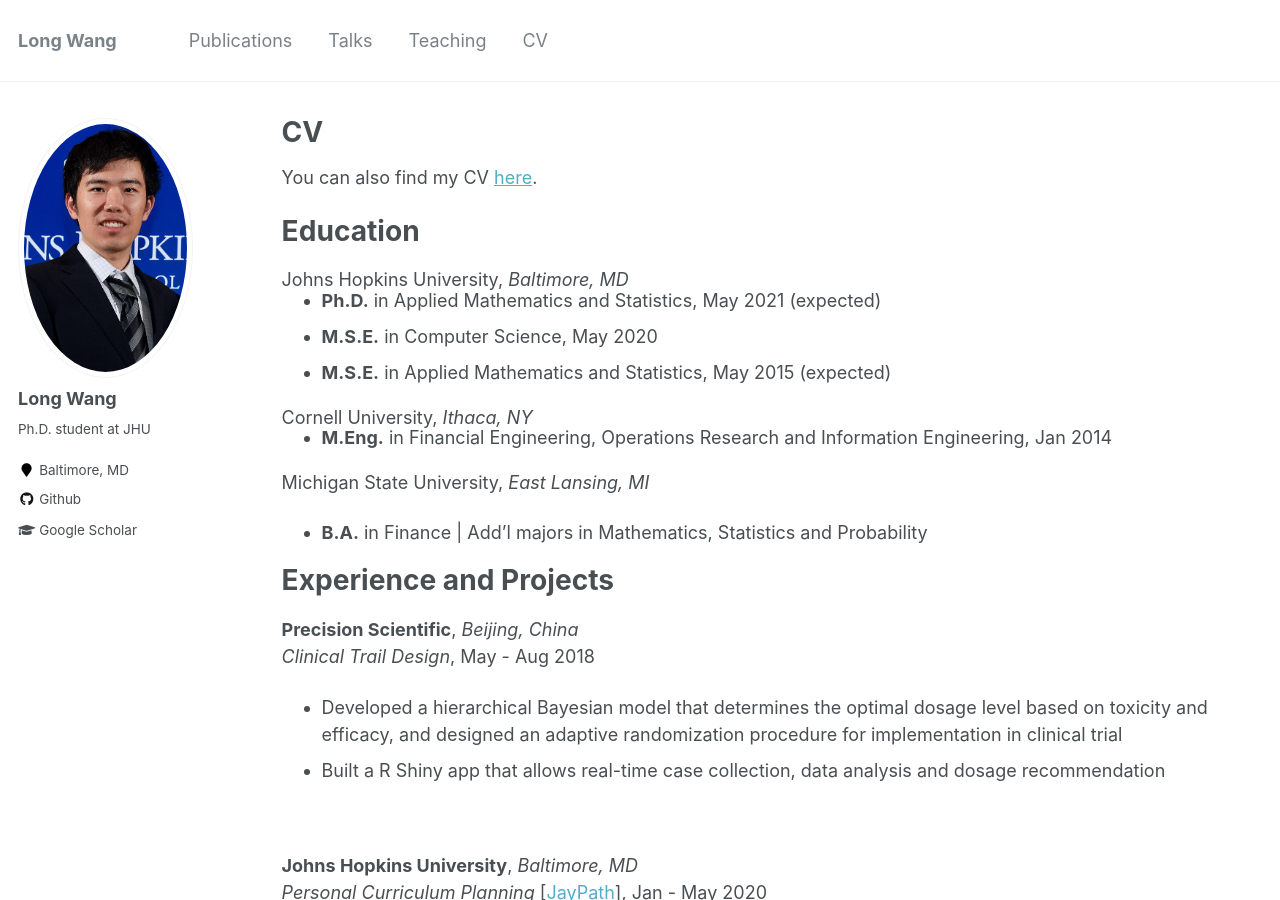
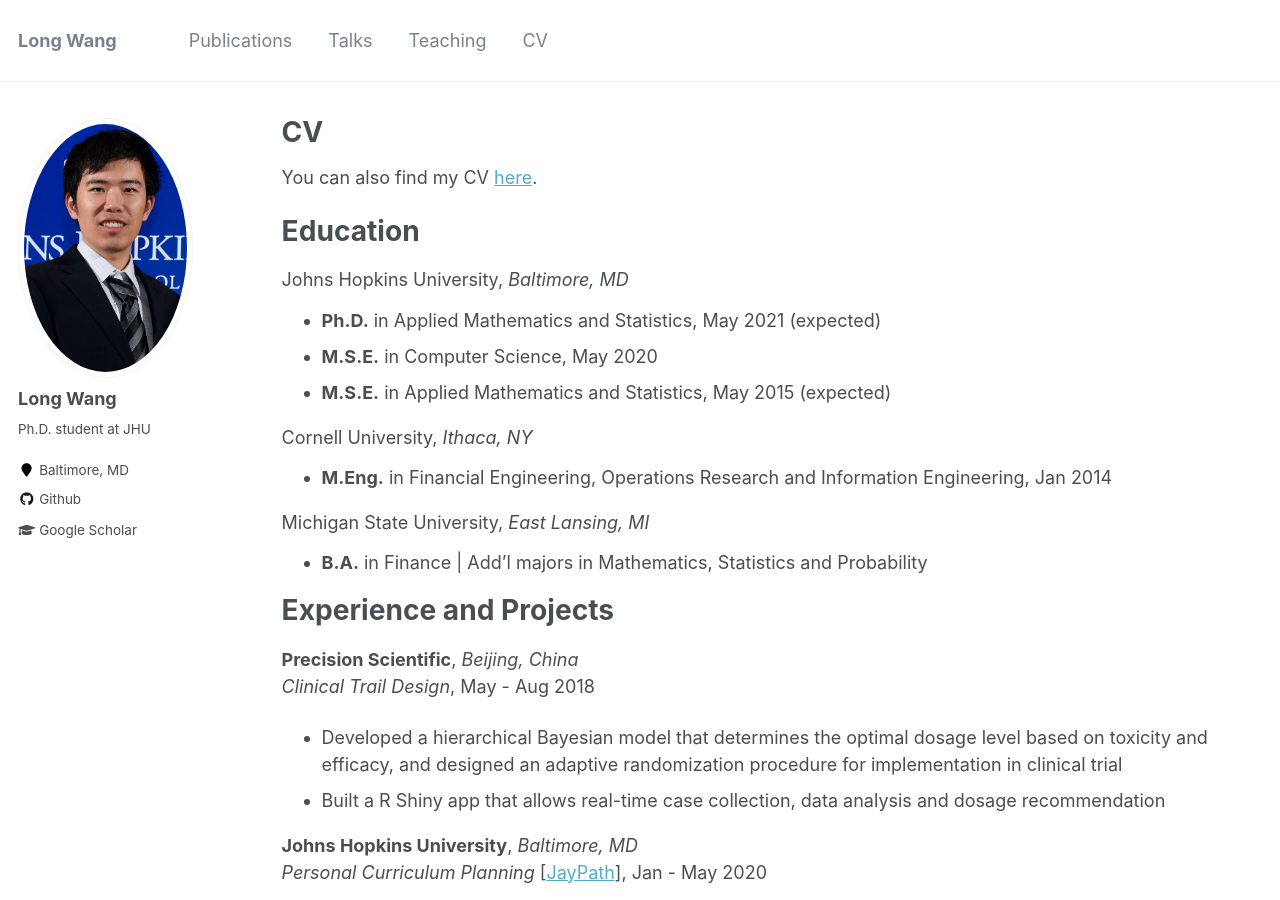
Before and after one commit to longwang-jhu/longwang-jhu.github.io, a Jekyll site: the page built from _pages/cv.md, in a window 1280 px wide and 900 px high. Built offline with Jekyll 4.4.1, drawn with Linux system fonts in a browser that asks for light colours.

Commit message:
Update cv.md

```diff
--- a/_pages/cv.md
+++ b/_pages/cv.md
@@ -14,19 +14,19 @@ You can also find my CV <a href="">here</a>.
 Education
 ======
 Johns Hopkins University, <i>Baltimore, MD</i>
-<ul style="margin-top: -30px">
+<ul style="margin-top: -10px">
   <li><b>Ph.D.</b> in Applied Mathematics and Statistics, May 2021 (expected)</li>
   <li><b>M.S.E.</b> in Computer Science, May 2020</li>
   <li><b>M.S.E.</b> in Applied Mathematics and Statistics, May 2015 (expected)</li>
 </ul>
 
 Cornell University, <i>Ithaca, NY</i>
-<ul style="margin-top: -30px">
+<ul style="margin-top: -10px">
   <li><b>M.Eng.</b> in Financial Engineering, Operations Research and Information Engineering, Jan 2014</li>
 </ul>
 
 Michigan State University, <i>East Lansing, MI</i>
-<ul style="margin-top: 0">
+<ul style="margin-top: -10px">
   <li><b>B.A.</b> in Finance | Add’l majors in Mathematics, Statistics and Probability</li>
 </ul>
 
@@ -38,8 +38,6 @@ Experience and Projects
   <li>Developed a hierarchical Bayesian model that determines the optimal dosage level based on toxicity and efficacy, and designed an adaptive randomization procedure for implementation in clinical trial</li>
   <li>Built a R Shiny app that allows real-time case collection, data analysis and dosage recommendation</li>
 </ul>
-
-<br>
 
 <b>Johns Hopkins University</b>, <i>Baltimore, MD</i><br>
 <i>Personal Curriculum Planning</i> [<a href="https://github.com/longwangjhu/JayPath">JayPath</a>], Jan - May 2020
```
